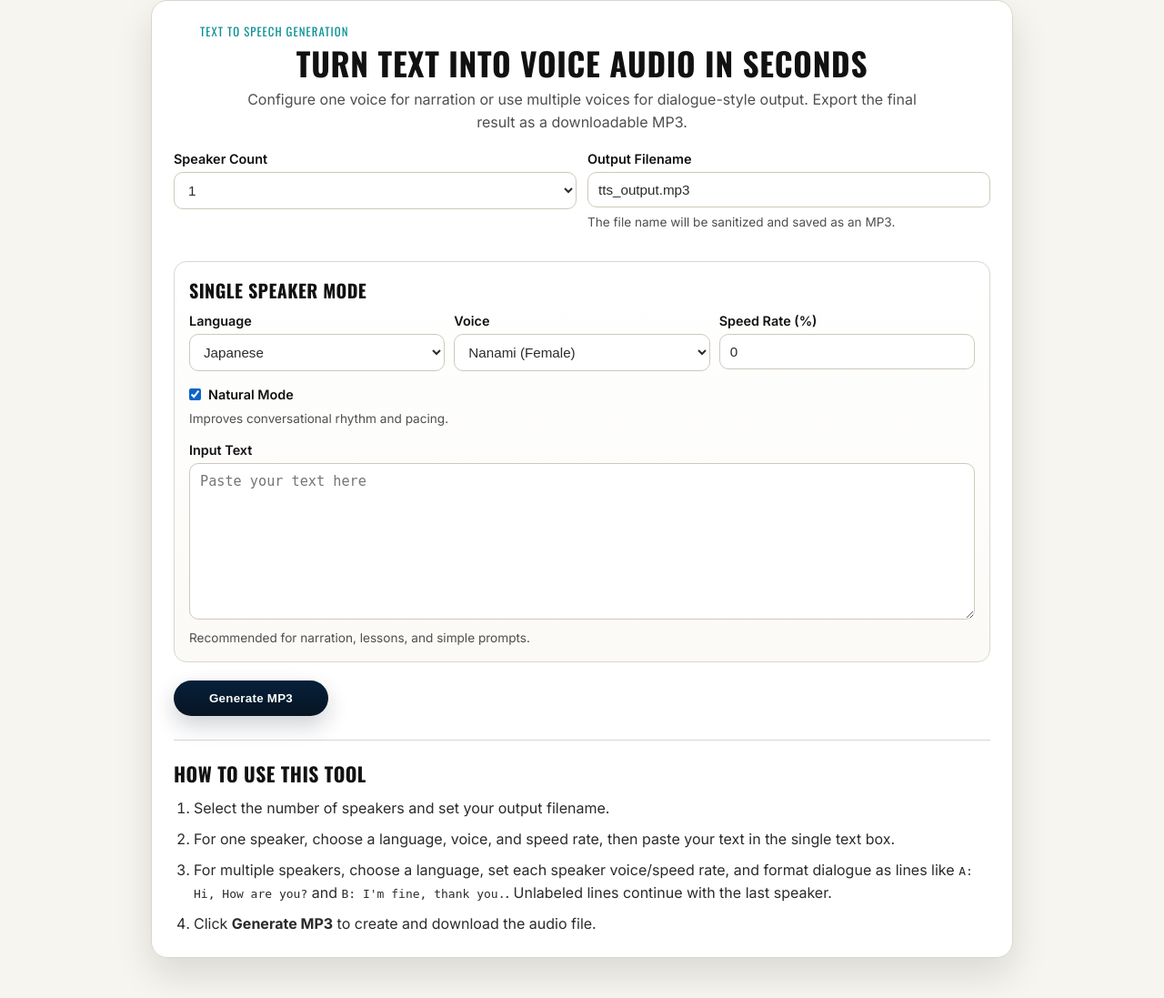
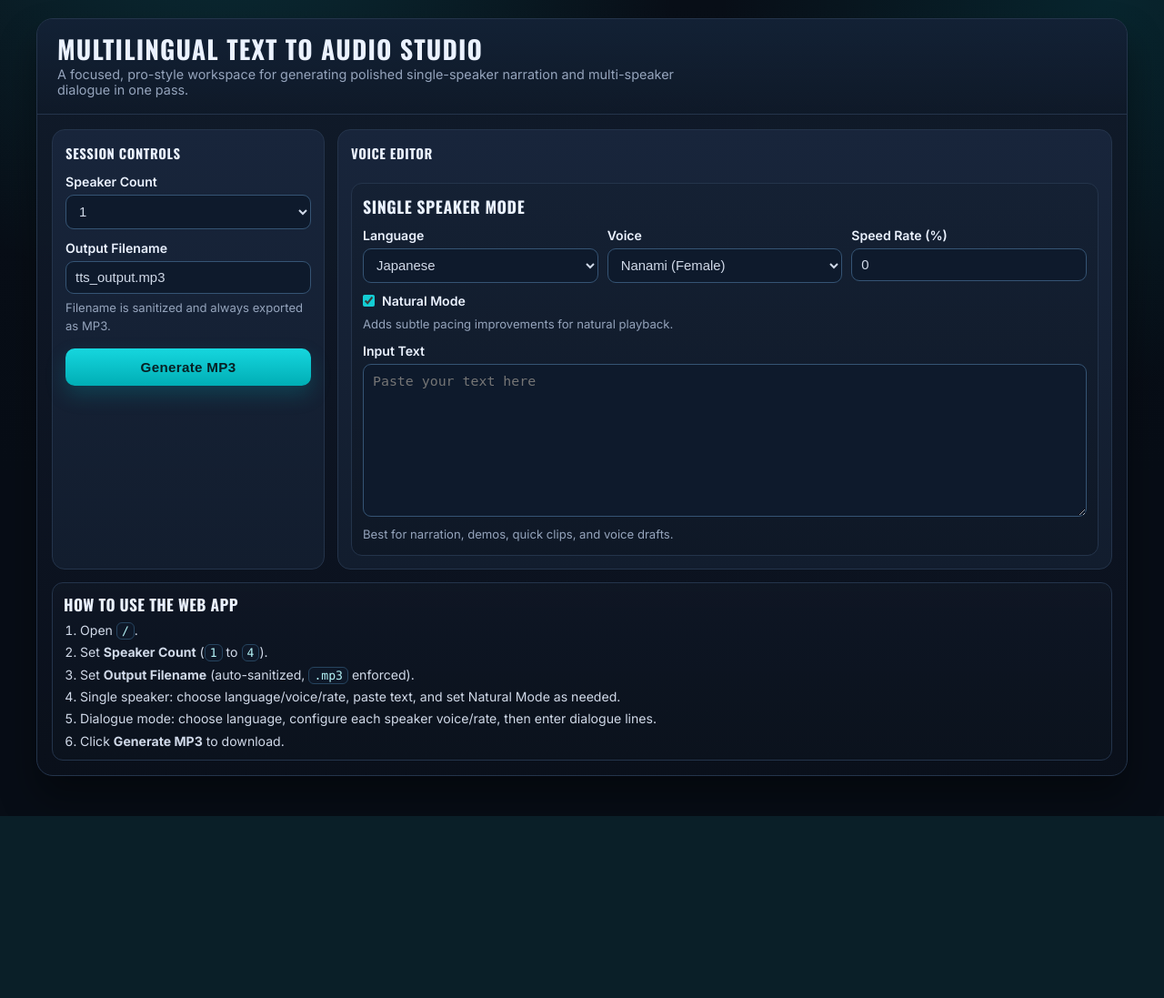
Before and after one commit to gmskazi/text-to-speech, a FastAPI app: page / in a window 1280 px wide. Shown: the whole page at 91% size. After the commit the page ends 897 px from the top, so only its background shows below. Run offline with FastAPI, Linux system fonts and the light colour scheme.

Commit message:
New UI stylev1

```diff
--- a/app/templates/index.html
+++ b/app/templates/index.html
@@ -3,7 +3,7 @@
 <head>
   <meta charset="utf-8">
   <meta name="viewport" content="width=device-width, initial-scale=1">
-  <title>Japanese Text to Audio Generator</title>
+  <title>Multilingual Text to Audio Studio</title>
   <link rel="preconnect" href="https://fonts.googleapis.com">
   <link rel="preconnect" href="https://fonts.gstatic.com" crossorigin>
   <link
@@ -12,22 +12,29 @@
   >
   <style>
     :root {
-      --brand-night: #071423;
-      --brand-night-soft: #10263f;
-      --brand-accent: #09b7bc;
-      --brand-accent-dark: #088f94;
-      --surface-main: #f7f5ef;
-      --surface-card: #ffffff;
-      --text-strong: #111111;
-      --text-body: #2b2b2b;
-      --text-muted: #4f4f4f;
-      --error-bg: #fff1f1;
-      --error-border: #f4b8b8;
-      --error-text: #8a1d1d;
-      --border-soft: #d9d6ce;
-      --ring: rgba(9, 183, 188, 0.28);
-      --shadow-soft: 0 18px 40px rgba(7, 20, 35, 0.12);
-      --shadow-focus: 0 0 0 3px var(--ring);
+      --bg: #090f18;
+      --bg-elevated: #101929;
+      --panel: #121d2e;
+      --panel-2: #18253b;
+      --input-bg: #0e1a2c;
+      --input-bg-hover: #102036;
+      --input-bg-focus: #13253f;
+      --border-soft: #24344b;
+      --border-strong: #33587e;
+      --control-border: #355474;
+      --control-border-hover: #42709d;
+      --control-border-focus: #55d8de;
+      --text-strong: #ebf2ff;
+      --text-body: #d0d9e8;
+      --text-muted: #95a4bc;
+      --accent: #13cdd4;
+      --accent-strong: #01aeb5;
+      --error-bg: #2a151a;
+      --error-border: #6f2b38;
+      --error-text: #ffb8c5;
+      --ring: rgba(19, 205, 212, 0.25);
+      --shadow-focus: 0 0 0 2px rgba(9, 22, 36, 0.95), 0 0 0 4px var(--ring);
+      --shadow-soft: 0 24px 40px rgba(0, 0, 0, 0.38);
     }
 
     * {
@@ -37,94 +44,96 @@
     body {
       margin: 0;
       min-height: 100vh;
-      display: flex;
-      width: 100%;
       font-family: "Inter", "Segoe UI", Helvetica, Arial, sans-serif;
       color: var(--text-body);
-      background: var(--surface-main);
+      background:
+        radial-gradient(circle at 20% -20%, rgba(19, 205, 212, 0.18), transparent 35%),
+        radial-gradient(circle at 95% 0%, rgba(1, 174, 181, 0.14), transparent 28%),
+        linear-gradient(180deg, #090f18, #070d16 58%);
     }
 
     .container {
-      width: 100%;
-      max-width: 980px;
-      margin: auto;
-      padding: 0 16px 44px;
+      width: min(1200px, 100% - 32px);
+      margin: 20px auto 44px;
       position: relative;
-      z-index: 3;
+      z-index: 2;
     }
 
-    .card {
-      background: var(--surface-card);
+    .app-shell {
       border: 1px solid var(--border-soft);
       border-radius: 18px;
-      padding: 24px;
+      background: linear-gradient(180deg, rgba(17, 27, 43, 0.96), rgba(10, 16, 27, 0.98));
       box-shadow: var(--shadow-soft);
-      animation: card-enter 360ms ease-out both;
+      overflow: hidden;
     }
 
-    @keyframes card-enter {
-      from {
-        opacity: 0;
-        transform: translateY(10px);
-      }
-      to {
-        opacity: 1;
-        transform: translateY(0);
-      }
+    .topbar {
+      display: flex;
+      align-items: center;
+      justify-content: flex-start;
+      gap: 16px;
+      padding: 18px 22px;
+      border-bottom: 1px solid var(--border-soft);
+      background: linear-gradient(180deg, rgba(19, 35, 56, 0.75), rgba(13, 24, 39, 0.35));
     }
 
-    .section-kicker {
-      margin-top: 0;
-      margin-bottom: 6px;
+    .topbar-title {
+      margin: 0;
       font-family: "Oswald", Impact, "Arial Narrow Bold", sans-serif;
       text-transform: uppercase;
-      letter-spacing: 0.08em;
-      font-size: 0.8rem;
-      color: var(--brand-accent-dark);
+      letter-spacing: 0.04em;
+      color: var(--text-strong);
+      font-size: clamp(1.3rem, 2.3vw, 1.75rem);
+      line-height: 1.05;
     }
 
-    .card h2 {
-      margin: 0 0 8px;
-      font-family: "Oswald", Impact, "Arial Narrow Bold", sans-serif;
-      text-transform: uppercase;
-      letter-spacing: 0.02em;
-      line-height: 1.1;
-      font-size: clamp(1.75rem, 3vw, 2.2rem);
-      color: var(--text-strong);
+    .topbar-subtitle {
+      margin: 5px 0 0;
+      color: var(--text-muted);
+      font-size: 0.9rem;
+      max-width: 680px;
     }
 
-    .description {
-      margin-top: 0;
-      margin-bottom: 18px;
-      color: var(--text-muted);
-      line-height: 1.55;
+    .workspace {
+      padding: 16px;
     }
 
-    .intro {
-      max-width: 840px;
-      margin: 0 auto 20px;
-      text-align: center;
+    .workspace-grid {
+      display: grid;
+      grid-template-columns: minmax(250px, 300px) minmax(0, 1fr);
+      gap: 14px;
     }
 
-    .intro .section-kicker {
-      width: 100%;
-      text-align: left;
+    .panel {
+      border: 1px solid var(--border-soft);
+      border-radius: 14px;
+      background: linear-gradient(180deg, var(--panel-2), var(--panel));
+      padding: 14px;
+      transition: border-color 150ms ease;
     }
 
-    .intro .description {
-      margin-left: auto;
-      margin-right: auto;
-      max-width: 760px;
+    .panel:focus-within {
+      border-color: rgba(85, 216, 222, 0.45);
+    }
+
+    .panel-title {
+      margin: 0 0 12px;
+      color: var(--text-strong);
+      font-size: 0.92rem;
+      letter-spacing: 0.04em;
+      text-transform: uppercase;
+      font-family: "Oswald", Impact, "Arial Narrow Bold", sans-serif;
     }
 
     .error {
-      margin-bottom: 14px;
-      padding: 12px 14px;
+      margin: 0 0 14px;
+      padding: 11px 12px;
       border: 1px solid var(--error-border);
       background: var(--error-bg);
       border-radius: 10px;
       color: var(--error-text);
-      font-weight: 500;
+      font-weight: 600;
+      font-size: 0.92rem;
     }
 
     .loading-overlay {
@@ -133,7 +142,8 @@
       display: none;
       align-items: center;
       justify-content: center;
-      background: rgba(7, 20, 35, 0.35);
+      background: rgba(4, 9, 17, 0.72);
+      backdrop-filter: blur(2px);
       z-index: 50;
       padding: 16px;
     }
@@ -141,8 +151,8 @@
     .loading-card {
       width: 100%;
       max-width: 440px;
-      background: #ffffff;
-      border: 1px solid var(--border-soft);
+      background: linear-gradient(180deg, #142238, #101b2c);
+      border: 1px solid var(--border-strong);
       border-radius: 14px;
       padding: 16px;
       box-shadow: var(--shadow-soft);
@@ -164,7 +174,8 @@
       width: 100%;
       height: 10px;
       border-radius: 999px;
-      background: #dbe6ee;
+      background: #0f1b2c;
+      border: 1px solid #294a68;
       overflow: hidden;
       position: relative;
     }
@@ -173,7 +184,7 @@
       width: 45%;
       height: 100%;
       border-radius: 999px;
-      background: linear-gradient(90deg, var(--brand-accent-dark), var(--brand-accent));
+      background: linear-gradient(90deg, var(--accent-strong), var(--accent));
       animation: indeterminate 1.2s ease-in-out infinite;
       will-change: transform;
     }
@@ -189,42 +200,45 @@
 
     .grid {
       display: grid;
-      grid-template-columns: repeat(2, minmax(0, 1fr));
+      grid-template-columns: 1fr;
       gap: 12px;
     }
 
     .mode-wrapper {
-      margin-top: 16px;
       display: grid;
-      gap: 14px;
+      gap: 12px;
     }
 
     .mode-card {
       border: 1px solid var(--border-soft);
-      border-radius: 14px;
-      padding: 16px;
-      background: linear-gradient(180deg, #ffffff 0%, #fbfaf7 100%);
-      transition: border-color 160ms ease, box-shadow 160ms ease;
+      border-radius: 12px;
+      padding: 12px;
+      background: linear-gradient(180deg, rgba(20, 32, 50, 0.8), rgba(14, 23, 37, 0.85));
+      transition: border-color 150ms ease;
     }
 
-    .mode-card:hover {
-      border-color: #c6c1b5;
+    .mode-card:focus-within {
+      border-color: rgba(85, 216, 222, 0.4);
     }
 
     .mode-title {
-      margin: 0 0 10px;
+      margin: 0;
       font-family: "Oswald", Impact, "Arial Narrow Bold", sans-serif;
       text-transform: uppercase;
-      letter-spacing: 0.02em;
+      letter-spacing: 0.03em;
       color: var(--text-strong);
-      font-size: 1.25rem;
+      font-size: 1.12rem;
+    }
+
+    .section {
+      margin-top: 10px;
     }
 
     label {
       display: block;
       margin-bottom: 6px;
       font-weight: 600;
-      font-size: 0.9rem;
+      font-size: 0.88rem;
       color: var(--text-strong);
     }
 
@@ -233,21 +247,29 @@
     textarea {
       width: 100%;
       box-sizing: border-box;
-      border: 1px solid #cfc9bb;
-      border-radius: 10px;
-      padding: 10px 11px;
-      font-size: 0.95rem;
+      border: 1px solid var(--control-border);
+      border-radius: 9px;
+      padding: 9px 10px;
+      font-size: 0.93rem;
       color: var(--text-body);
-      background: #ffffff;
-      transition: border-color 140ms ease, box-shadow 140ms ease;
+      background: var(--input-bg);
+      transition: border-color 140ms ease, box-shadow 140ms ease, background 140ms ease;
+    }
+
+    select:hover,
+    input:not([type="checkbox"]):hover,
+    textarea:hover {
+      border-color: var(--control-border-hover);
+      background: var(--input-bg-hover);
     }
 
     select:focus,
     input:not([type="checkbox"]):focus,
     textarea:focus {
       outline: none;
-      border-color: var(--brand-accent);
+      border-color: var(--control-border-focus);
       box-shadow: var(--shadow-focus);
+      background: var(--input-bg-focus);
     }
 
     .natural-toggle {
@@ -261,22 +283,26 @@
     .natural-toggle input[type="checkbox"] {
       width: auto;
       margin: 0;
-      accent-color: #0a64c8;
+      accent-color: var(--accent);
     }
 
     textarea {
-      min-height: 172px;
+      min-height: 168px;
       resize: vertical;
     }
 
-    .section {
-      margin-top: 16px;
+    .hint {
+      margin-top: 6px;
+      margin-bottom: 0;
+      color: var(--text-muted);
+      font-size: 0.82rem;
+      line-height: 1.5;
     }
 
     .row {
       display: grid;
       gap: 10px;
-      grid-template-columns: repeat(4, minmax(0, 1fr));
+      grid-template-columns: repeat(2, minmax(0, 1fr));
     }
 
     .triple-grid {
@@ -286,84 +312,108 @@
     }
 
     .speaker-settings {
-      border: 1px dashed #d5d1c6;
-      background: #ffffff;
+      border: 1px solid #2f4f71;
+      background: rgba(10, 20, 35, 0.75);
       border-radius: 10px;
       padding: 10px;
     }
 
     .btn {
-      margin-top: 20px;
+      margin-top: 14px;
       border: 0;
-      background: linear-gradient(180deg, #06203a 0%, #071423 100%);
-      color: #f8fdff;
-      border-radius: 999px;
-      padding: 12px 20px;
-      min-width: 170px;
-      font-weight: 700;
+      background: linear-gradient(180deg, #16d6de 0%, #00aeb5 100%);
+      color: #072024;
+      border-radius: 10px;
+      width: 100%;
+      padding: 12px 14px;
+      font-weight: 800;
+      font-size: 0.95rem;
       letter-spacing: 0.02em;
       cursor: pointer;
-      transition: transform 140ms ease, box-shadow 140ms ease, background 140ms ease;
-      box-shadow: 0 10px 24px rgba(7, 20, 35, 0.2);
+      transition: transform 140ms ease, box-shadow 140ms ease, filter 140ms ease;
+      box-shadow: 0 10px 22px rgba(2, 176, 185, 0.22);
     }
 
     .btn:hover {
-      background: linear-gradient(180deg, #0a2d4f 0%, #0f2f4f 100%);
       transform: translateY(-1px);
-      box-shadow: 0 12px 26px rgba(7, 20, 35, 0.24);
+      filter: brightness(1.04);
+      box-shadow: 0 14px 24px rgba(2, 176, 185, 0.28);
     }
 
-    .hint {
-      margin-top: 6px;
-      margin-bottom: 0;
-      color: var(--text-muted);
-      font-size: 0.85rem;
-      line-height: 1.5;
+    .btn:disabled {
+      filter: saturate(0.65);
+      box-shadow: none;
     }
 
     .howto {
-      margin-top: 26px;
-      border-top: 1px solid var(--border-soft);
-      padding-top: 20px;
+      margin-top: 14px;
+      border: 1px solid var(--border-soft);
+      border-radius: 12px;
+      padding: 10px 12px;
+      background: linear-gradient(180deg, rgba(15, 23, 37, 0.86), rgba(11, 18, 29, 0.9));
     }
 
     .howto-title {
-      margin: 0 0 10px;
+      margin: 0 0 6px;
       font-family: "Oswald", Impact, "Arial Narrow Bold", sans-serif;
       text-transform: uppercase;
       letter-spacing: 0.02em;
       color: var(--text-strong);
-      font-size: 1.35rem;
+      font-size: 1.08rem;
     }
 
     .howto-list {
       margin: 0;
-      padding-left: 22px;
+      padding-left: 18px;
       color: var(--text-body);
-      line-height: 1.6;
+      line-height: 1.45;
+      font-size: 0.88rem;
+    }
+
+    .howto-list code {
+      background: #0e1828;
+      color: #b5f4f7;
+      border: 1px solid #26445f;
+      border-radius: 6px;
+      padding: 1px 5px;
+      font-family: "SFMono-Regular", Menlo, Consolas, monospace;
+      font-size: 0.82rem;
     }
 
     .howto-list li + li {
-      margin-top: 8px;
+      margin-top: 4px;
+    }
+
+    @media (max-width: 980px) {
+      .workspace-grid {
+        grid-template-columns: 1fr;
+      }
+
+      .row,
+      .triple-grid {
+        grid-template-columns: 1fr;
+      }
     }
 
     @media (max-width: 760px) {
       .container {
-        margin: 0;
+        width: calc(100% - 16px);
+        margin-top: 8px;
       }
 
-      .card {
-        padding: 18px;
+      .topbar {
+        padding: 14px;
+        align-items: flex-start;
+        flex-direction: column;
       }
 
-      .grid,
-      .triple-grid,
-      .row {
-        grid-template-columns: 1fr;
+      .workspace {
+        padding: 10px;
       }
 
-      .btn {
-        width: 100%;
+      .panel,
+      .howto {
+        padding: 12px;
       }
     }
   </style>
@@ -573,22 +623,27 @@
 </head>
 <body>
   <div class="container">
-    <div class="card">
-      <div class="intro">
-        <p class="section-kicker">Text to speech generation</p>
-        <h2>Turn text into voice audio in seconds</h2>
-        <p class="description">
-          Configure one voice for narration or use multiple voices for dialogue-style
-          output. Export the final result as a downloadable MP3.
+    <div class="app-shell">
+      <header class="topbar">
+        <div>
+          <h1 class="topbar-title">Multilingual Text to Audio Studio</h1>
+          <p class="topbar-subtitle">
+            A focused, pro-style workspace for generating polished single-speaker
+            narration and multi-speaker dialogue in one pass.
           </p>
         </div>
+      </header>
 
+      <main class="workspace">
         {% if error %}
           <div class="error">{{ error }}</div>
         {% endif %}
         <div id="client_error" class="error" style="display: none;"></div>
 
         <form method="post" action="/generate">
+          <div class="workspace-grid">
+            <section class="panel" aria-labelledby="settings-title">
+              <h2 id="settings-title" class="panel-title">Session Controls</h2>
               <div class="grid">
                 <div>
                   <label for="speaker_count">Speaker Count</label>
@@ -602,14 +657,18 @@
                 <div>
                   <label for="output_name">Output Filename</label>
                   <input id="output_name" name="output_name" value="tts_output.mp3">
-            <p class="hint">The file name will be sanitized and saved as an MP3.</p>
+                  <p class="hint">Filename is sanitized and always exported as MP3.</p>
                 </div>
               </div>
+              <button id="generate_button" class="btn" type="submit">Generate MP3</button>
+            </section>
 
+            <section class="panel" aria-labelledby="editor-title">
+              <h2 id="editor-title" class="panel-title">Voice Editor</h2>
               <div class="mode-wrapper">
                 <div id="single_mode" class="mode-card section">
                   <h3 class="mode-title">Single Speaker Mode</h3>
-          <div class="triple-grid">
+                  <div class="triple-grid section">
                     <div>
                       <label for="single_language">Language</label>
                       <select id="single_language" name="single_language" onchange="handleLanguageChange('single_language')">
@@ -637,18 +696,18 @@
                       <input type="checkbox" name="single_natural_mode" value="on" checked>
                       Natural Mode
                     </label>
-            <p class="hint">Improves conversational rhythm and pacing.</p>
+                    <p class="hint">Adds subtle pacing improvements for natural playback.</p>
                   </div>
                   <div class="section">
                     <label for="single_text">Input Text</label>
                     <textarea id="single_text" name="single_text" placeholder="Paste your text here"></textarea>
-            <p class="hint">Recommended for narration, lessons, and simple prompts.</p>
+                    <p class="hint">Best for narration, demos, quick clips, and voice drafts.</p>
                   </div>
                 </div>
 
                 <div id="multi_mode" class="mode-card section">
                   <h3 class="mode-title">Multi Speaker Dialogue Mode</h3>
-          <div class="grid">
+                  <div class="grid section">
                     <div>
                       <label for="dialogue_language">Language</label>
                       <select id="dialogue_language" name="dialogue_language" onchange="handleLanguageChange('dialogue_language')">
@@ -658,12 +717,11 @@
                       </select>
                     </div>
                     <div>
-              <label>&nbsp;</label>
-              <p class="hint">Speaker voice menus will update based on selected language.</p>
-              <p class="hint">For Japanese, additional multilingual voices are included to support 3-4 speakers.</p>
+                      <p class="hint">Speaker voice menus auto-sync with language selection.</p>
+                      <p class="hint">Japanese includes multilingual fallbacks for 3-4 speakers.</p>
                     </div>
                   </div>
-          <div class="row">
+                  <div class="row section">
                     {% for speaker in ['A', 'B', 'C', 'D'] %}
                       <div class="speaker-settings" data-speaker="{{ speaker }}">
                         <label>Speaker {{ speaker }} Voice</label>
@@ -683,39 +741,34 @@
                       <input type="checkbox" name="dialogue_natural_mode" value="on" checked>
                       Natural Mode
                     </label>
-            <p class="hint">Improves conversational rhythm and pacing.</p>
+                    <p class="hint">Balances rhythm and transition pacing between speakers.</p>
                   </div>
                   <div class="section">
                     <label for="dialogue_text">Dialogue Text</label>
                     <textarea id="dialogue_text" name="dialogue_text" placeholder="A: すみません。&#10;B: はい。"></textarea>
                     <p class="hint">
-              You can start lines with A:, B:, C:, or D:. Unlabeled lines continue
-              with the previous speaker (or default to A for the first line).
+                      Start lines with A:, B:, C:, or D:. Unlabeled lines continue with
+                      the previous speaker (or default to A for the first line).
                     </p>
                   </div>
                 </div>
               </div>
-
-        <button id="generate_button" class="btn" type="submit">Generate MP3</button>
+            </section>
+          </div>
         </form>
 
         <section class="howto" aria-labelledby="howto-title">
-        <h3 id="howto-title" class="howto-title">How to use this tool</h3>
+          <h3 id="howto-title" class="howto-title">How to Use the Web App</h3>
           <ol class="howto-list">
-          <li>Select the number of speakers and set your output filename.</li>
-          <li>
-            For one speaker, choose a language, voice, and speed rate, then paste your
-            text in the single text box.
-          </li>
-          <li>
-            For multiple speakers, choose a language, set each speaker voice/speed
-            rate, and format dialogue as lines like <code>A: Hi, How are you?</code>
-            and <code>B: I&#39;m fine, thank you.</code>. Unlabeled lines continue with
-            the last speaker.
-          </li>
-          <li>Click <strong>Generate MP3</strong> to create and download the audio file.</li>
+            <li>Open <code>/</code>.</li>
+            <li>Set <strong>Speaker Count</strong> (<code>1</code> to <code>4</code>).</li>
+            <li>Set <strong>Output Filename</strong> (auto-sanitized, <code>.mp3</code> enforced).</li>
+            <li>Single speaker: choose language/voice/rate, paste text, and set Natural Mode as needed.</li>
+            <li>Dialogue mode: choose language, configure each speaker voice/rate, then enter dialogue lines.</li>
+            <li>Click <strong>Generate MP3</strong> to download.</li>
           </ol>
         </section>
+      </main>
     </div>
   </div>
   <div id="loading_overlay" class="loading-overlay" role="status" aria-live="polite" aria-label="Generating audio">
```
Lines whose indentation alone changed are shown as unchanged.
